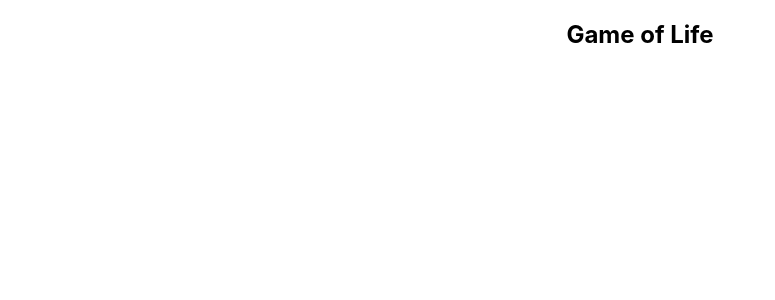
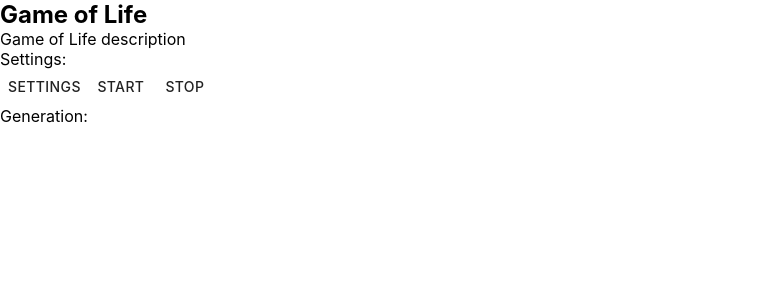
Before and after one commit to mrzacsmith/game-of-life-2, a React (Create React App) app: page / in a window 1280 px wide. Shown: the top 300 px of the page, without its empty margins (0-775 px from the left). Built offline with nearby package versions, Linux system fonts and the light colour scheme.

Commit message:
start app scaffold

```diff
--- a/src/App.css
+++ b/src/App.css
@@ -1,38 +1,2 @@
-.App {
-  text-align: center;
+.gameContainer {
 }
-
-.App-logo {
-  height: 40vmin;
-  pointer-events: none;
-}
-
-@media (prefers-reduced-motion: no-preference) {
-  .App-logo {
-    animation: App-logo-spin infinite 20s linear;
-  }
-}
-
-.App-header {
-  background-color: #282c34;
-  min-height: 100vh;
-  display: flex;
-  flex-direction: column;
-  align-items: center;
-  justify-content: center;
-  font-size: calc(10px + 2vmin);
-  color: white;
-}
-
-.App-link {
-  color: #61dafb;
-}
-
-@keyframes App-logo-spin {
-  from {
-    transform: rotate(0deg);
-  }
-  to {
-    transform: rotate(360deg);
-  }
-}
--- a/src/App.jsx
+++ b/src/App.jsx
@@ -1,10 +1,55 @@
 import React from 'react'
+import GameLogic from './components/GameLogic'
 import './App.css'
+import {
+  Button,
+  DialogTitle,
+  TextField,
+  DialogActions,
+  Dialog,
+  DialogContent,
+  DialogContentText,
+} from '@material-ui/core'
 
 function App() {
   return (
-    <div className="App">
-      <h2>Game of Life</h2>
+    <div className="gameContainer">
+      <div className="intro">
+        <div>
+          <h2>Game of Life</h2>
+          <p>Game of Life description</p>
+        </div>
+        {/* End of intro */}
+      </div>
+      <div className="gameSettings">Settings:</div>
+      <div className="header">
+        <div className="top">
+          <Button className="buttons">Settings</Button>
+          <Dialog>
+            <DialogTitle>Settings</DialogTitle>
+            <DialogContent>
+              <DialogContentText>
+                <TextField />
+                <TextField />
+                <TextField />
+              </DialogContentText>
+            </DialogContent>
+            <DialogActions>
+              <Button>Save</Button>
+              <Button>Cancel</Button>
+            </DialogActions>
+          </Dialog>
+          <Button>Start</Button>
+          <Button>Stop</Button>
+          {/* End of top */}
+        </div>
+        <div className="generation">Generation:</div>
+        <div className="gameBoardContainer"></div>
+
+        {/* End of header */}
+      </div>
+
+      {/* End of gameContainer */}
     </div>
   )
 }
--- a/src/index.css
+++ b/src/index.css
@@ -1,5 +1,8 @@
+*,
 body {
   margin: 0;
+  padding: 0;
+  box-sizing: border-box;
   font-family: -apple-system, BlinkMacSystemFont, 'Segoe UI', 'Roboto', 'Oxygen',
     'Ubuntu', 'Cantarell', 'Fira Sans', 'Droid Sans', 'Helvetica Neue',
     sans-serif;
```
